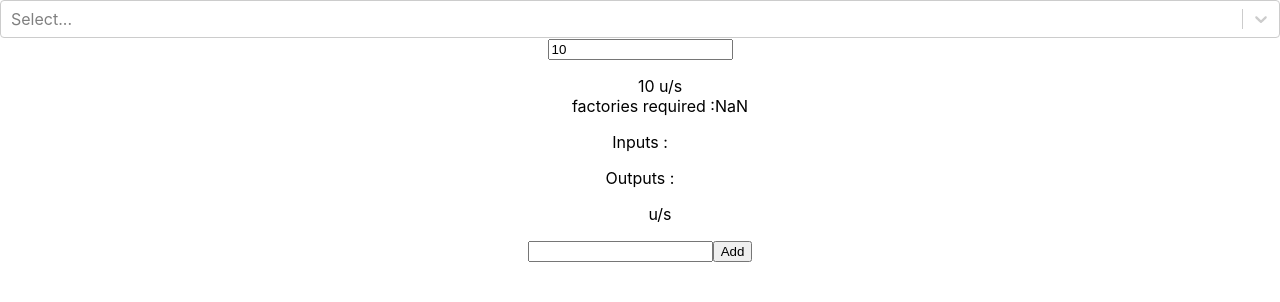
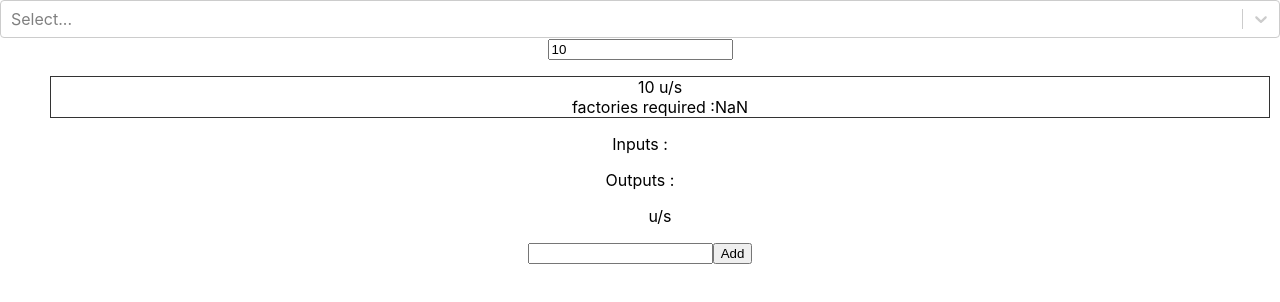
Before and after one commit to Enzuo/dspmath, a React (Create React App) app: page / in a window 1280 px wide. Shown: the top 302 px of the page. Built offline with nearby package versions, Linux system fonts and the light colour scheme.

Commit message:
Update style for node

```diff
--- a/src/App.css
+++ b/src/App.css
@@ -37,7 +37,7 @@
   }
 }
 
-.material {
+.node {
   margin:10px;
   border: 1px #333 solid;
 }
```
